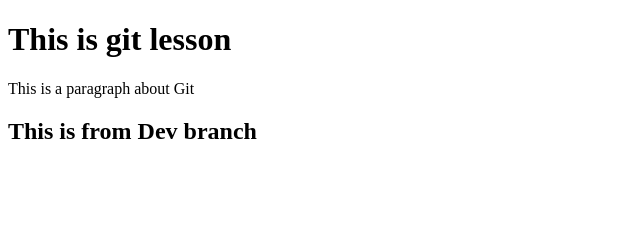
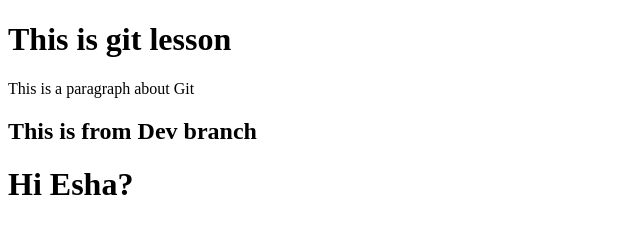
Before and after one commit to odhiambo-ed/rift-koders-pro-git-lesson, a plain HTML site: page index.html in a window 1280 px wide. Shown: the whole page, without its empty margins (0-640 px from the left). Drawn offline with Linux system fonts and the light colour scheme.

Commit message:
Update index.html

```diff
--- a/index.html
+++ b/index.html
@@ -9,5 +9,6 @@
     <h1>This is git lesson</h1>
     <p>This is a paragraph about Git</p>
     <h2>This is from Dev branch</h2>
+    <h1>Hi Esha?</h1>
 </body>
 </html>
```
